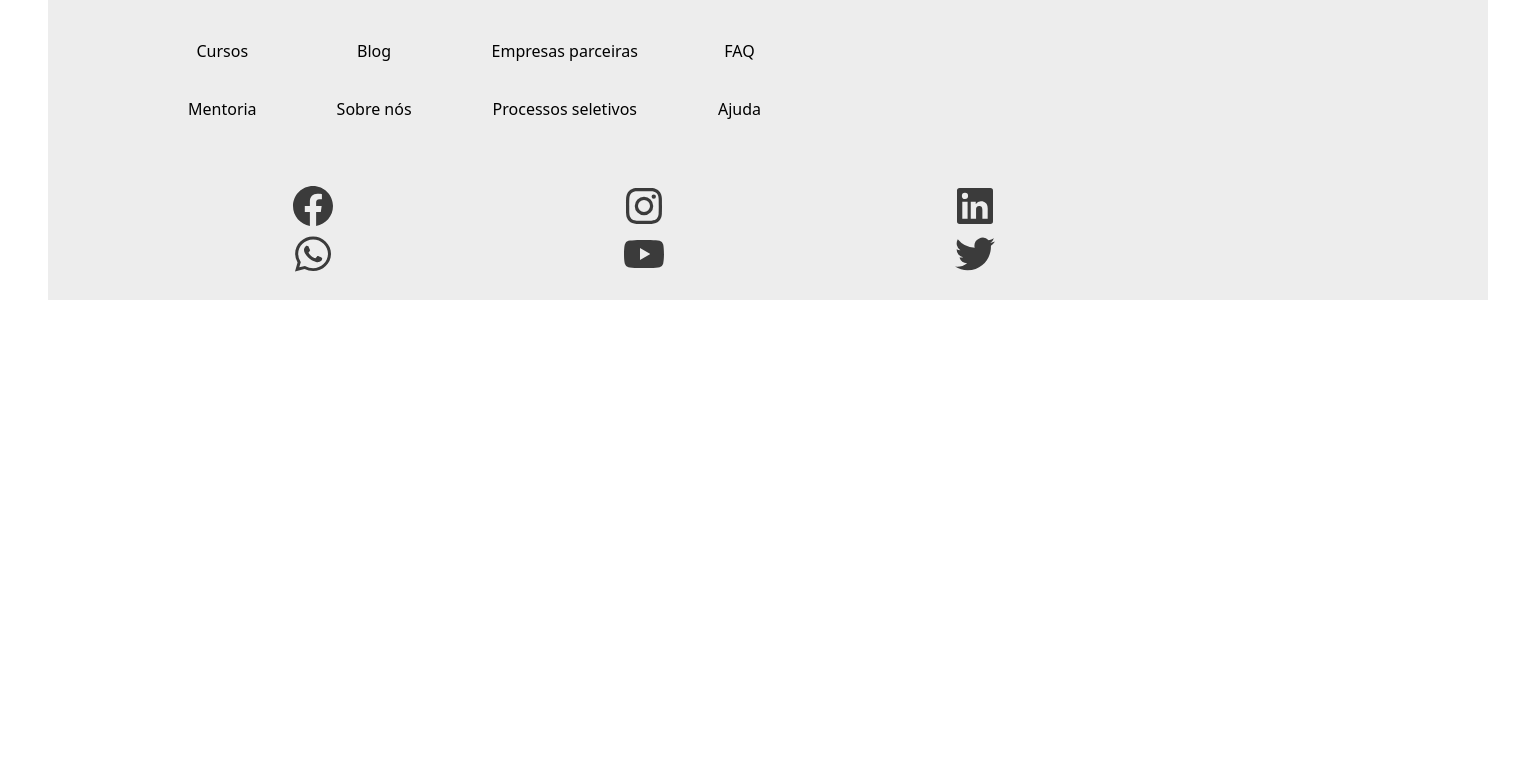
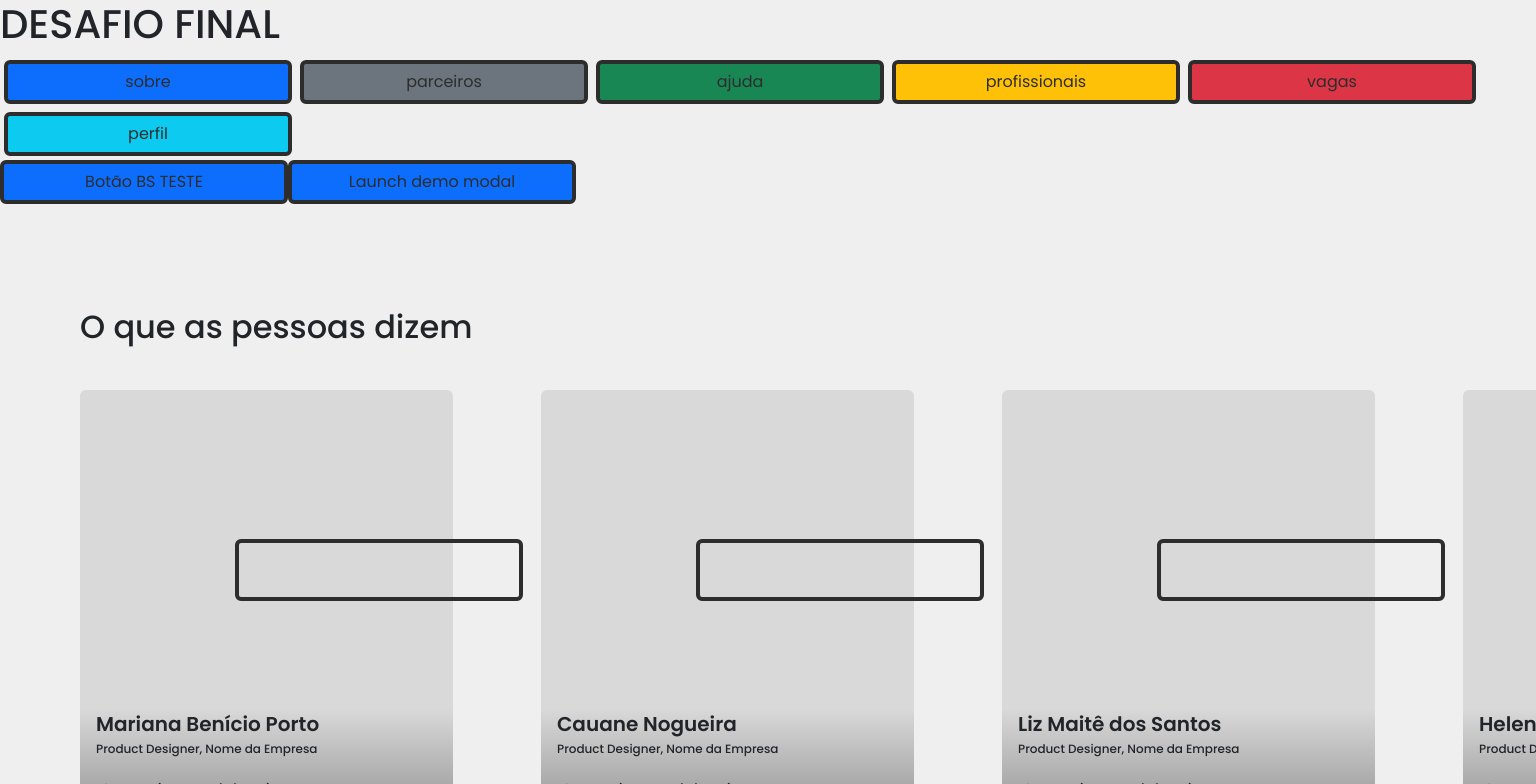
Before and after one commit to FelixMembrive/desafio-final-gama-academy-gr2, a React (Vite) app: page / in a window 1536 px wide. Shown: the top 784 px of the page. Built offline with nearby package versions, Linux system fonts and the light colour scheme; some icons are missing.

Commit message:
Footer Responsivo

```diff
--- a/src/componentes/Footer/style.scss
+++ b/src/componentes/Footer/style.scss
@@ -24,7 +24,6 @@
     justify-content: center;
     flex-wrap: wrap;
     flex-direction: column;
-    // responsividade
     @media only screen and (min-width: 426px) {
         flex-wrap: nowrap;
         flex-direction: row;
@@ -39,13 +38,16 @@
         text-decoration: none;
         color: black;
         margin-bottom: 24px;
-        margin-inline: 40px;
+        margin-left: 40px;
+        margin-right: 40px;
     }
     // responsividade
     @media only screen and (min-width: 1440px) {
         a {
             margin-top: 17px;
             margin-bottom: 17px;
+            margin-left: 0px;
+            margin-right: 80px;
         }
     }
 }
@@ -58,6 +60,13 @@
     flex-direction: column;
     align-items: center;
     justify-content: center;
+    @media only screen and (min-width: 426px) {
+        // flex-wrap: nowrap;
+        flex-direction: row;
+    }
+    @media only screen and (min-width: 768px) {
+        max-width: 40%;
+    }
     @media only screen and (min-width: 1440px) {
         margin: 0 0 0 0;
     }
--- a/src/main.tsx
+++ b/src/main.tsx
@@ -3,12 +3,12 @@ import ReactDOM from 'react-dom/client'
 import App from './App'
 import 'bootstrap/dist/css/bootstrap.min.css';
 import { BrowserRouter } from 'react-router-dom';
-import Footer from './componentes/Footer';
+
 
 ReactDOM.createRoot(document.getElementById('root') as HTMLElement).render(
   <React.StrictMode>
     <BrowserRouter>
-      <Footer />
+      <App />
     </BrowserRouter>
   </React.StrictMode>
 )
```
